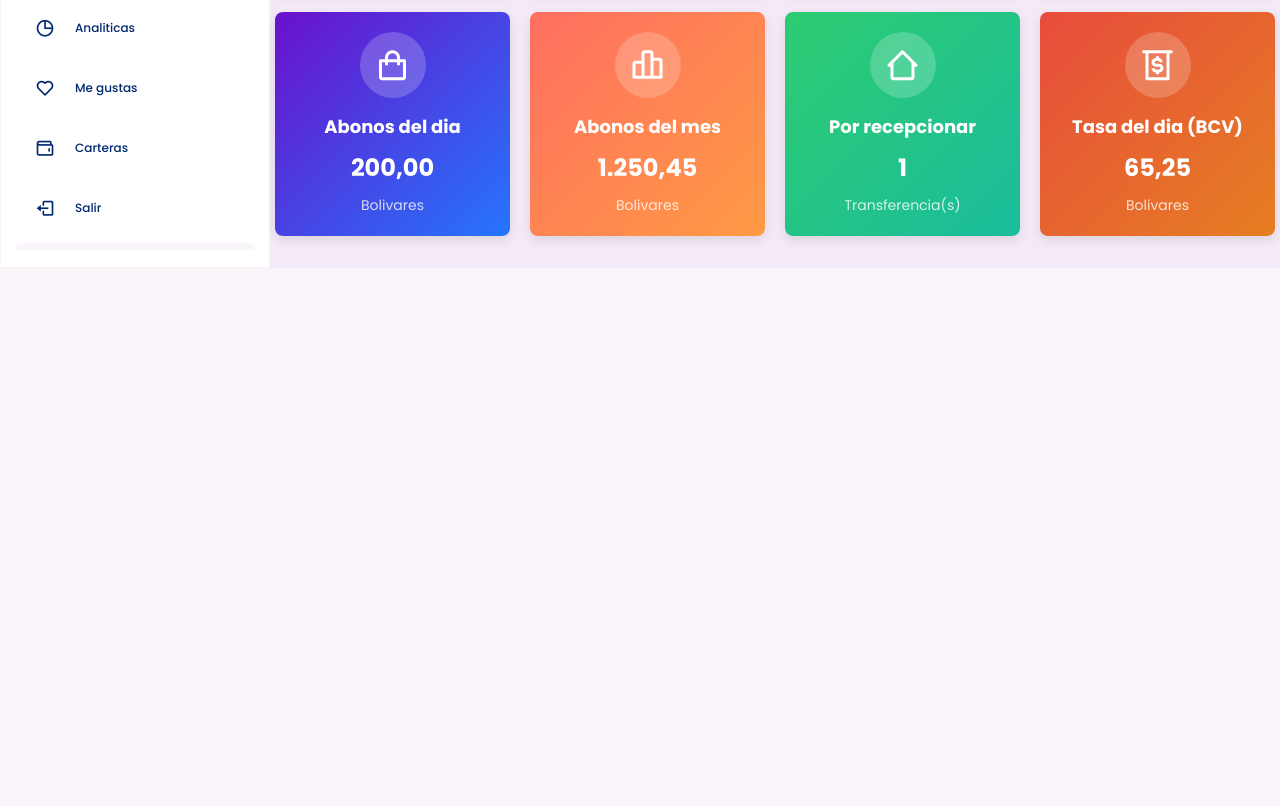
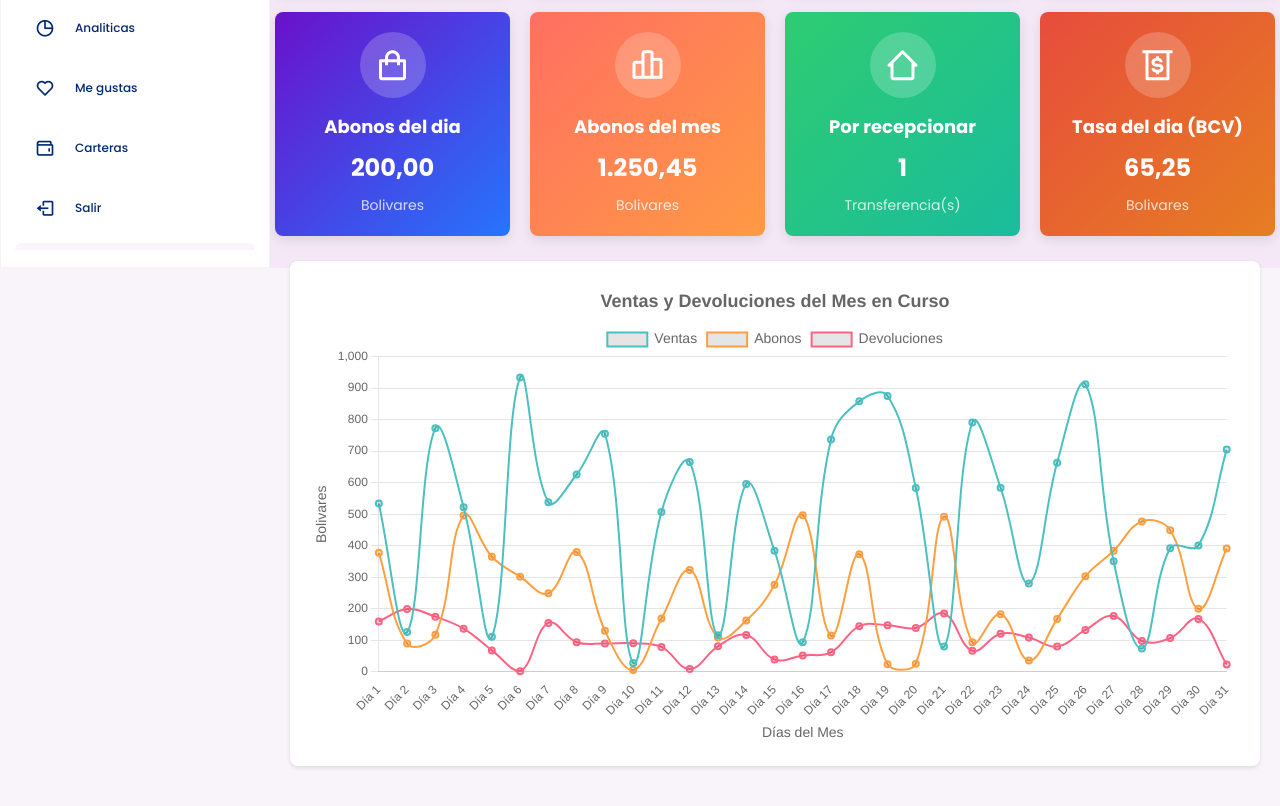
Before and after one commit to encrypthdd/html-paneles-administrativo, a plain HTML site: page menu-01/index.html in a window 1280 px wide. Shown: the part 532-1338 px from the top of the page. Before the commit the page ends 800 px from the top, so only its background shows below. Drawn offline with nearby package versions, Linux system fonts and the light colour scheme.

Commit message:
feat: add home y Grafico

```diff
--- a/menu-01/index.html
+++ b/menu-01/index.html
@@ -257,8 +257,16 @@
                 </div>
             </div>
         </div>
+
+        <div class="container">
+            <div class="chart-container">
+                <canvas id="salesReturnsChart"></canvas>
+            </div>
+        </div>
+
+
     </section>
-
+    <script src="https://cdn.jsdelivr.net/npm/chart.js"></script>
     <script src="script.js"></script>
 </body>
 </html>
--- a/menu-01/script.js
+++ b/menu-01/script.js
@@ -54,3 +54,102 @@ function hideOtherDropdowns(activeDropdown) {
         }
     });
 }
+
+
+
+document.addEventListener('DOMContentLoaded', function () {
+    const ctx = document.getElementById('salesReturnsChart').getContext('2d');
+
+    // Obtener el número de días en el mes actual
+    const now = new Date();
+    const daysInMonth = new Date(now.getFullYear(), now.getMonth() + 1, 0).getDate();
+
+    // Generar etiquetas para todos los días del mes
+    const labels = Array.from({ length: daysInMonth }, (_, i) => `Día ${i + 1}`);
+
+    // Datos de ejemplo para ventas y devoluciones
+    const salesData = Array.from({ length: daysInMonth }, () => Math.floor(Math.random() * 1000));
+    const returnsData = Array.from({ length: daysInMonth }, () => Math.floor(Math.random() * 200));
+    const paymentsData = Array.from({ length: daysInMonth }, () => Math.floor(Math.random() * 500));
+
+    const salesReturnsChart = new Chart(ctx, {
+        type: 'line',
+        data: {
+            labels: labels,
+            datasets: [
+                {
+                    label: 'Ventas',
+                    data: salesData,
+                    borderColor: 'rgba(75, 192, 192, 1)', // Verde
+                    borderWidth: 2,
+                    fill: false,
+                    tension: 0.4 // Suaviza la línea
+                },
+                {
+                    label: 'Abonos',
+                    data: paymentsData,
+                    borderColor: 'rgba(255, 159, 64, 1)', // Naranja
+                    borderWidth: 2,
+                    fill: false,
+                    tension: 0.4
+                },
+                {
+                    label: 'Devoluciones',
+                    data: returnsData,
+                    borderColor: 'rgba(255, 99, 132, 1)', // Rojo
+                    borderWidth: 2,
+                    fill: false,
+                    tension: 0.4 // Suaviza la línea
+                }
+
+            ]
+        },
+        options: {
+            responsive: true,
+            plugins: {
+                title: {
+                    display: true,
+                    text: 'Ventas y Devoluciones del Mes en Curso',
+                    font: {
+                        size: 18
+                    }
+                },
+                legend: {
+                    position: 'top',
+                    labels: {
+                        font: {
+                            size: 14
+                        }
+                    }
+                }
+            },
+            scales: {
+                x: {
+                    title: {
+                        display: true,
+                        text: 'Días del Mes',
+                        font: {
+                            size: 14
+                        }
+                    },
+                    grid: {
+                        display: false
+                    }
+                },
+                y: {
+                    title: {
+                        display: true,
+                        text: 'Bolivares',
+                        font: {
+                            size: 14
+                        }
+                    },
+                    grid: {
+                        color: 'rgba(0, 0, 0, 0.1)'
+                    },
+                    beginAtZero: true
+                }
+            }
+        }
+    });
+});
--- a/menu-01/style.css
+++ b/menu-01/style.css
@@ -18,6 +18,10 @@
     --tran-03: all 0.2s ease;
     --tran-04: all 0.3s ease;
     --tran-05: all 0.4s ease;
+
+    --bg-color: #ffffff;
+    --card-bg: #ffffff;
+    --grid-color: rgba(0, 0, 0, 0.1);
 }
 
 body {
@@ -36,10 +40,16 @@ body {
 body.dark {
     --body-color: #1e222c;
     --siderbar-color: #212631;
-    --primary-color: #2a303d;
+    /*--primary-color: #2a303d;*/
+    --primary-color: #6261cc;
     --primary-color-light: #2a303d;
     --tooggle-color: #FFFFFF;
     --text-color: #CCCCCC;
+
+    --bg-color: #121212;
+    /*--card-bg: #1e1e1e;*/
+    --card-bg:#1e222c;
+    --grid-color: rgba(255, 255, 255, 0.1);
 }
 
 .sidebar {
@@ -687,3 +697,24 @@ body.dark .divider-menu-notifications {
         flex: 1 1 100%; /* 1 tarjeta por fila */
     }
 }
+
+/* Grafico */
+
+.container {
+    max-width: 1250px;
+    margin: 0 auto;
+    padding: 20px;
+}
+
+h1 {
+    text-align: center;
+    color: var(--text-color);
+}
+
+.chart-container {
+    background-color: var(--card-bg);
+    padding: 20px;
+    border-radius: 8px;
+    box-shadow: 0 2px 4px rgba(0, 0, 0, 0.1);
+    margin-bottom: 20px;
+}
```
